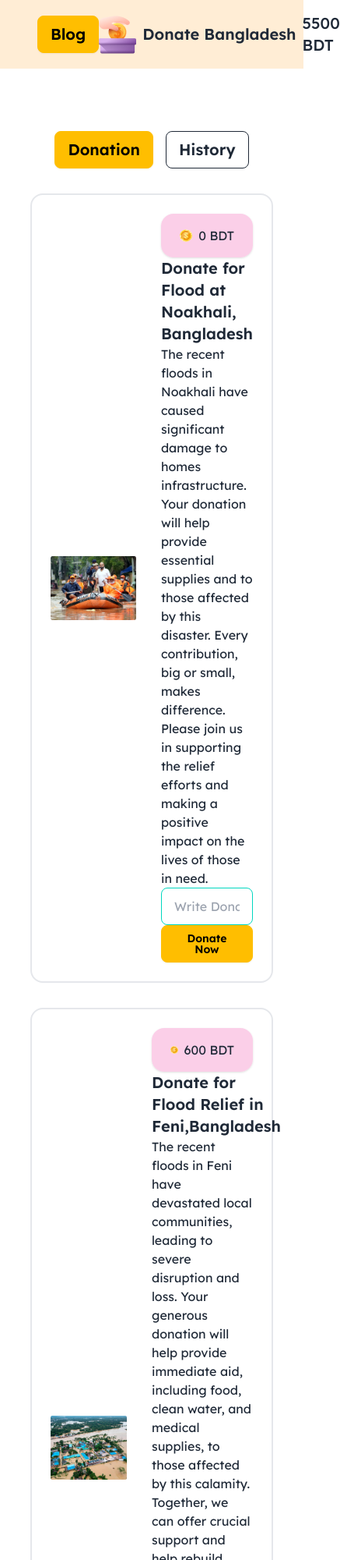
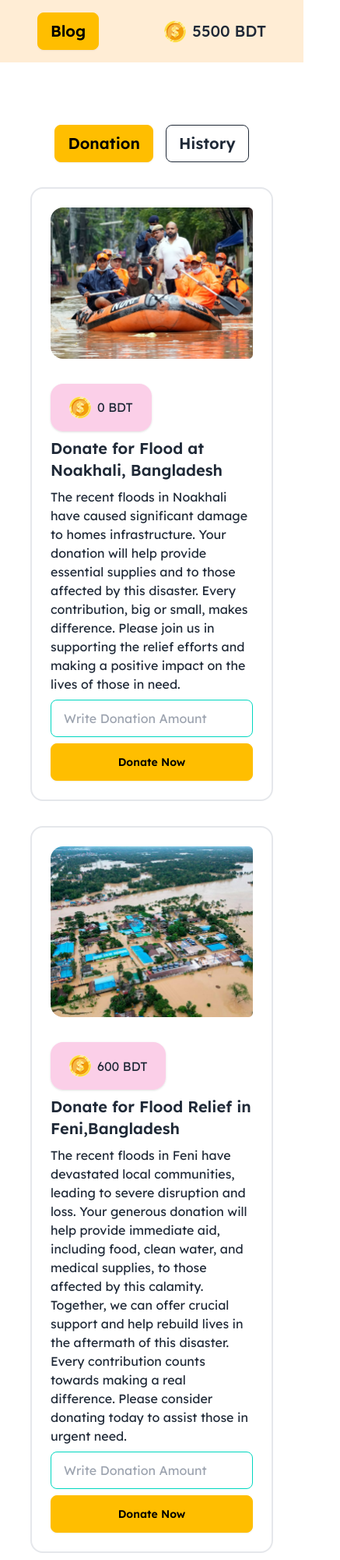
Before and after one commit to UdoyM-1803/Assignment-05, a plain HTML site: page index.html in a window 390 px wide. Shown: the top 2000 px of the page at 78% size, 437 px wide, since content can reach past the window. Drawn offline with nearby package versions, Linux system fonts and the light colour scheme.

Commit message:
Make full page Responsive

```diff
--- a/index.html
+++ b/index.html
@@ -27,8 +27,8 @@
             <div class="navbar-start">
                 <button class="btn btn-warning font-semibold text-xl">Blog</button>
             </div>
-            <div class="navbar-center flex gap-2">
-                <div>
+            <div class="navbar-center gap-2 hidden md:inline-block">
+                <div class="flex justify-center">
                     <img src="assets/logo.png" alt="">
                 </div>
                 <h2 class="font-semibold text-xl">Donate Bangladesh</h2>
@@ -51,11 +51,11 @@
         <!-- 1st Card......................... -->
         <section class="my-8">
             <!-- 1st Section For Noakhali -->
-            <div class="card card-side bg-base-100 border-2 p-6 gap-8">
-                <figure class="w-1/2">
+            <div class="card card-side bg-base-100 border-2 p-6 gap-8 flex flex-col lg:flex-row">
+                <figure class="lg:w-1/2">
                     <img src="assets/noakhali.png" alt="Movie" />
                 </figure>
-                <div class="flex flex-col w-1/2 justify-between">
+                <div class="flex flex-col lg:w-1/2 justify-between gap-2">
 
                     <!-- 1st section's Stats............ -->
 
@@ -84,11 +84,11 @@
         <!-- 2nd Card......................... -->
         <section class="my-8">
             <!-- 2nd Section For Feni -->
-            <div class="card card-side bg-base-100 border-2 p-6 gap-8">
-                <figure class="w-1/2">
+            <div class="card card-side bg-base-100 border-2 p-6 gap-8 flex flex-col lg:flex-row">
+                <figure class="lg:w-1/2">
                     <img src="assets/feni.png" alt="Movie" />
                 </figure>
-                <div class="flex flex-col w-1/2 justify-between">
+                <div class="flex flex-col lg:w-1/2 justify-between gap-2">
 
                     <!-- 2nd section's Stats............ -->
 
@@ -114,11 +114,11 @@
         <!-- 3rd Card.......................... -->
         <section class="my-8">
             <!-- 3rd Section For Quota Government -->
-            <div class="card card-side bg-base-100 border-2 p-6 gap-8">
-                <figure class="w-1/2">
+            <div class="card card-side bg-base-100 border-2 p-6 gap-8 flex flex-col lg:flex-row">
+                <figure class="lg:w-1/2">
                     <img src="assets/quota-protest.png" alt="Movie" />
                 </figure>
-                <div class="flex flex-col w-1/2 justify-between">
+                <div class="flex flex-col lg:w-1/2 justify-between gap-2">
 
                     <!-- 3rd section's Stats............ -->
 
```
